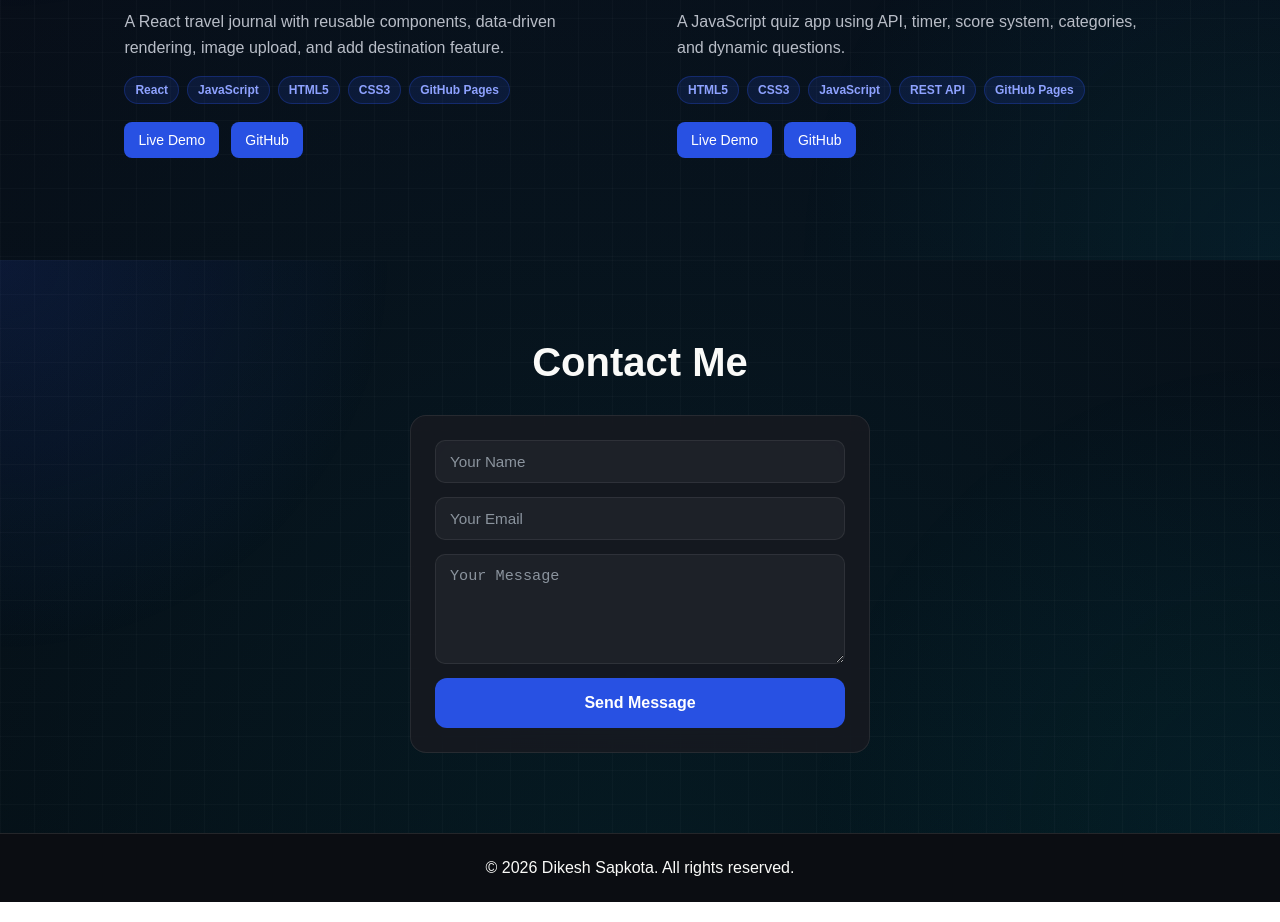
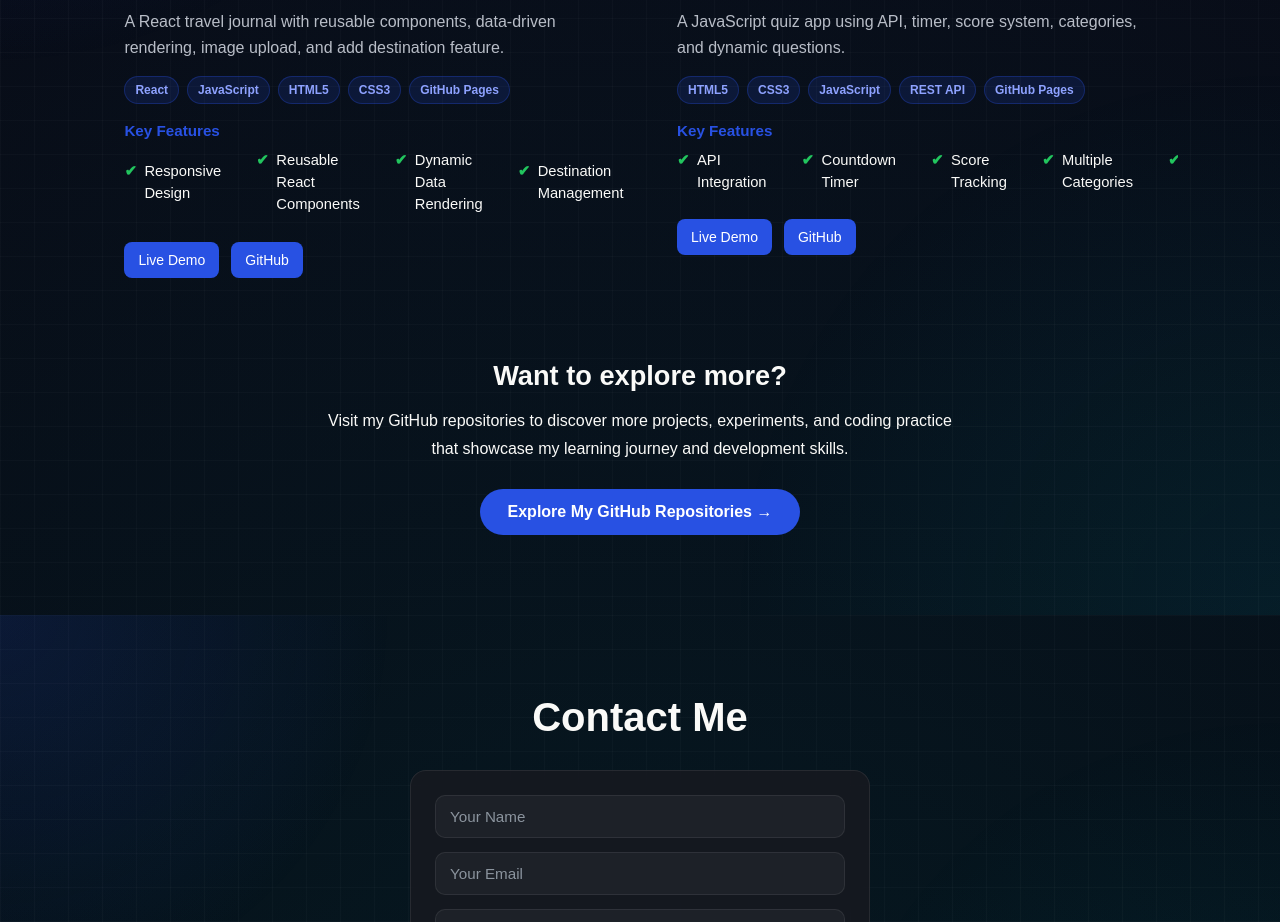
Before and after one commit to dikeshsapkota/Portfolio-2.0, a React (Vite) app: page / in a window 1280 px wide. Shown: the part 2984-3906 px from the top of the page. Built offline with nearby package versions, Linux system fonts and the light colour scheme.

Commit message:
added project features

```diff
--- a/src/components/Projects.jsx
+++ b/src/components/Projects.jsx
@@ -15,6 +15,13 @@ function Projects() {
         "CSS3",
         "GitHub Pages",
       ],
+      features: [
+        "Responsive Design",
+        "Reusable React Components",
+        "Dynamic Data Rendering",
+        "Destination Management",
+        "Modern UI",
+      ],
       live: "https://dikeshsapkota.github.io/MyTravelJournal/",
       github: "https://github.com/dikeshsapkota/MyTravelJournal",
     },
@@ -30,10 +37,18 @@ function Projects() {
         "REST API",
         "GitHub Pages",
       ],
+      features: [
+        "API Integration",
+        "Countdown Timer",
+        "Score Tracking",
+        "Multiple Categories",
+        "Responsive Interface",
+      ],
       live: "https://dikeshsapkota.github.io/Quiz-app/",
       github: "https://github.com/dikeshsapkota/Quiz-app",
     },
   ];
+
 
   return (
     <section className="projects" id="projects">
@@ -56,7 +71,15 @@ function Projects() {
                   </span>
                 ))}
               </div>
+              <div className="project-features">
+                <h4>Key Features</h4>
 
+                <ul>
+                  {project.features.map((feature) => (
+                    <li key={feature}>{feature}</li>
+                  ))}
+                </ul>
+              </div>
               <div className="project-links">
                 <a
                   href={project.live}
@@ -78,6 +101,24 @@ function Projects() {
           </div>
         ))}
       </div>
+      <div className="more-projects">
+        <h3>Want to explore more?</h3>
+
+        <p>
+          Visit my GitHub repositories to discover more projects, experiments,
+          and coding practice that showcase my learning journey and development
+          skills.
+        </p>
+
+        <a
+          href="https://github.com/dikeshsapkota?tab=repositories"
+          target="_blank"
+          rel="noopener noreferrer"
+          className="github-btn"
+        >
+          Explore My GitHub Repositories →
+        </a>
+      </div>
     </section>
   );
 }
--- a/src/index.css
+++ b/src/index.css
@@ -1197,7 +1197,38 @@ body.light-theme .project-tags span {
   background: #eef2ff;
   color: var(--accent);
 }
-
+.project-features {
+  margin: 18px 0;
+}
+
+.project-features h4 {
+  font-size: 0.95rem;
+  margin-bottom: 10px;
+  color: var(--accent);
+}
+
+.project-features ul {
+  list-style: none;
+  padding: 0;
+  margin: 0;
+}
+
+.project-features li {
+  position: relative;
+  padding-left: 20px;
+  margin-bottom: 8px;
+  color: var(--text-secondary);
+  font-size: 0.92rem;
+  line-height: 1.5;
+}
+
+.project-features li::before {
+  content: "✔";
+  position: absolute;
+  left: 0;
+  color: #22c55e;
+  font-weight: bold;
+}
 .project-links {
   display: flex;
   gap: 12px;
@@ -1285,7 +1316,44 @@ body.light-theme .tech-badge {
   border-color: #c7d7ff;
   color: #2851e3;
 }
-
+.more-projects {
+  margin-top: 60px;
+  text-align: center;
+}
+
+.more-projects h3 {
+  font-size: 1.7rem;
+  margin-bottom: 15px;
+}
+
+.more-projects p {
+  max-width: 650px;
+  margin: 0 auto 25px;
+  line-height: 1.8;
+  color: var(--text-secondary);
+}
+
+.github-btn {
+  display: inline-flex;
+  align-items: center;
+  gap: 10px;
+  padding: 14px 28px;
+  border-radius: 999px;
+  background: var(--accent);
+  color: #fff;
+  text-decoration: none;
+  font-weight: 600;
+  transition: 0.3s ease;
+}
+
+.github-btn:hover {
+  transform: translateY(-3px);
+  box-shadow: 0 10px 25px rgba(40, 81, 227, 0.3);
+}
+
+body.light-theme .github-btn {
+  color: #fff;
+}
 /* =========================================
    CONTACT COMPONENT
 ========================================= */
```
